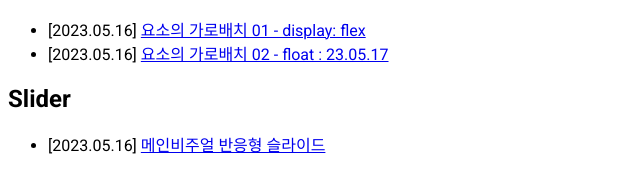
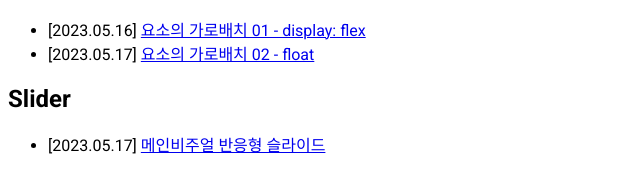
Before and after one commit to abluehope/htmlbasic, a plain HTML site: page index.html in a window 1280 px wide. Shown: the part 219-412 px from the top of the page, without its empty margins (0-640 px from the left). Drawn offline with Linux system fonts and the light colour scheme; some icons are missing.

Commit message:
Add files via upload

```diff
--- a/index.html
+++ b/index.html
@@ -27,9 +27,9 @@
         >
       </li>
       <li>
-        [2023.05.16]
+        [2023.05.17]
         <a href="./doc/02_float.html" target="_blank"
-          >요소의 가로배치 02 - float : 23.05.17</a
+          >요소의 가로배치 02 - float</a
         >
       </li>
     </ul>
@@ -37,7 +37,7 @@
     <h2>Slider</h2>
     <ul>
       <li>
-        [2023.05.16]
+        [2023.05.17]
         <a href="./doc/mainVisual01.html">메인비주얼 반응형 슬라이드</a>
       </li>
     </ul>
```
